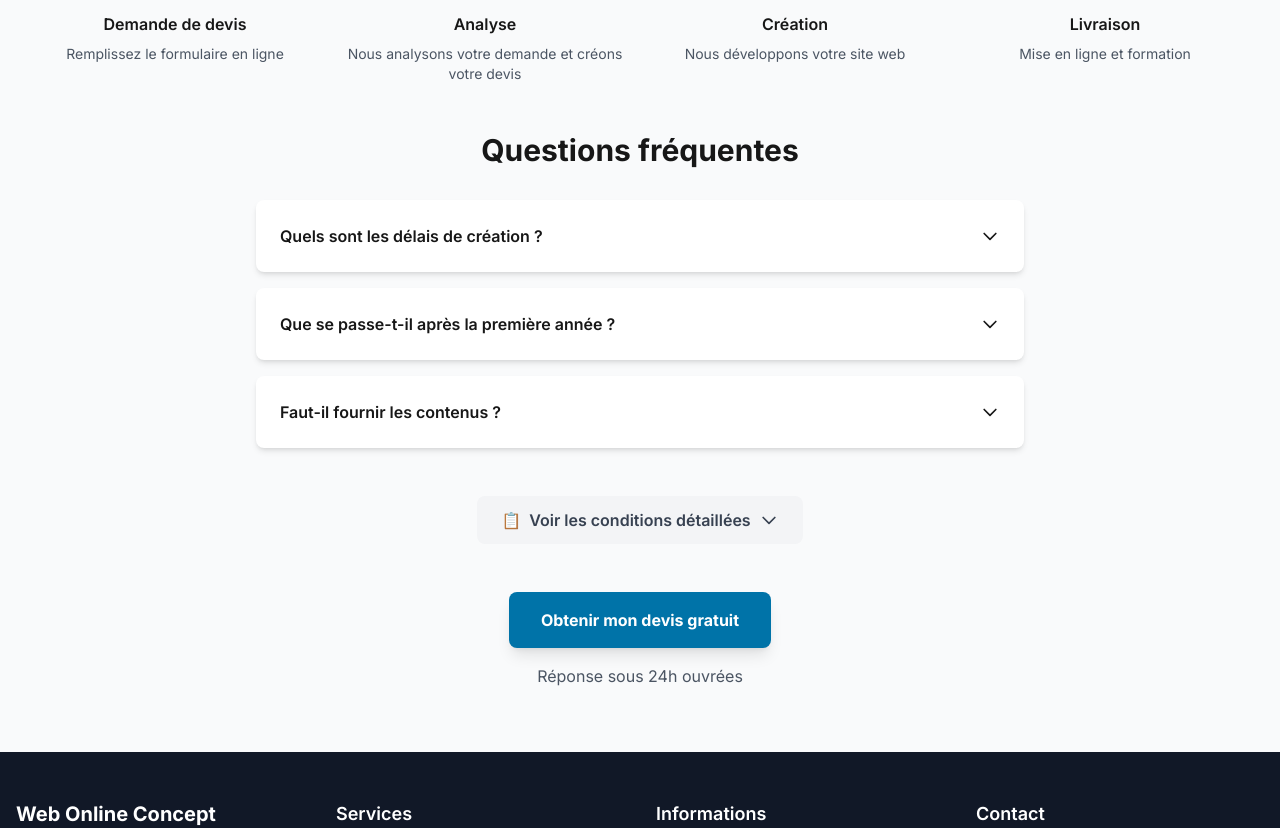
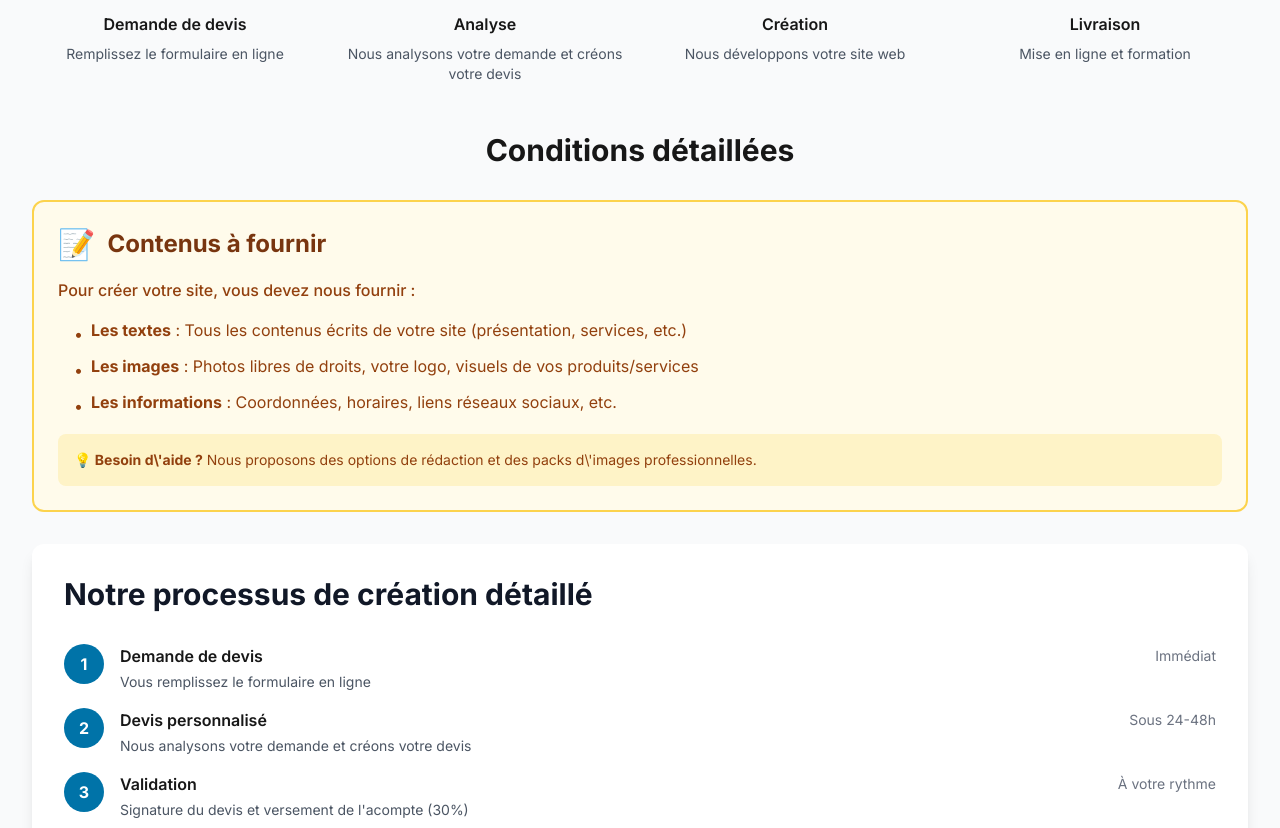
Before and after one commit to Web-Online-Concept/web-online-concept, a Next.js app: page /infos-tarifs in a window 1280 px wide. Shown: the part 1760-2588 px from the top of the page. Built offline with nearby package versions, Linux system fonts and the light colour scheme.

Commit message:
Update page.js

```diff
--- a/app/infos-tarifs/page.js
+++ b/app/infos-tarifs/page.js
@@ -1,5 +1,4 @@
 'use client'
-// Force redeploy - Version avec conditions
 
 import { useState, useEffect } from 'react'
 import Link from 'next/link'
@@ -8,7 +7,6 @@ export default function InfosTarifs() {
   const [tarifs, setTarifs] = useState(null)
   const [loading, setLoading] = useState(true)
   const [openSections, setOpenSections] = useState({})
-  const [showConditions, setShowConditions] = useState(false)
 
   useEffect(() => {
     fetch('/api/tarifs')
@@ -206,85 +204,10 @@ export default function InfosTarifs() {
             </div>
           </div>
 
-          {/* FAQ */}
-          <div className="mb-12">
-            <h2 className="text-3xl font-bold text-center mb-8">Questions fréquentes</h2>
-            <div className="max-w-3xl mx-auto space-y-4">
-              <div className="bg-white rounded-lg shadow-md p-6">
-                <button
-                  onClick={() => toggleSection('faq1')}
-                  className="w-full flex items-center justify-between text-left"
-                >
-                  <h3 className="font-semibold">Quels sont les délais de création ?</h3>
-                  <svg className={`w-5 h-5 transform transition-transform ${openSections.faq1 ? 'rotate-180' : ''}`} fill="none" stroke="currentColor" viewBox="0 0 24 24">
-                    <path strokeLinecap="round" strokeLinejoin="round" strokeWidth={2} d="M19 9l-7 7-7-7" />
-                  </svg>
-                </button>
-                {openSections.faq1 && (
-                  <p className="mt-4 text-gray-600">
-                    Comptez environ 2 à 3 semaines après réception de tous vos contenus (textes, images, logo).
-                  </p>
-                )}
-              </div>
+          {/* Section Conditions - Directement affichée */}
+          <div className="space-y-8">
+            <h2 className="text-3xl font-bold text-center mb-8">Conditions détaillées</h2>
 
-              <div className="bg-white rounded-lg shadow-md p-6">
-                <button
-                  onClick={() => toggleSection('faq2')}
-                  className="w-full flex items-center justify-between text-left"
-                >
-                  <h3 className="font-semibold">Que se passe-t-il après la première année ?</h3>
-                  <svg className={`w-5 h-5 transform transition-transform ${openSections.faq2 ? 'rotate-180' : ''}`} fill="none" stroke="currentColor" viewBox="0 0 24 24">
-                    <path strokeLinecap="round" strokeLinejoin="round" strokeWidth={2} d="M19 9l-7 7-7-7" />
-                  </svg>
-                </button>
-                {openSections.faq2 && (
-                  <p className="mt-4 text-gray-600">
-                    L\'hébergement et le nom de domaine sont à renouveler chaque année (120€/an). Vous restez propriétaire de votre site.
-                  </p>
-                )}
-              </div>
-
-              <div className="bg-white rounded-lg shadow-md p-6">
-                <button
-                  onClick={() => toggleSection('faq3')}
-                  className="w-full flex items-center justify-between text-left"
-                >
-                  <h3 className="font-semibold">Faut-il fournir les contenus ?</h3>
-                  <svg className={`w-5 h-5 transform transition-transform ${openSections.faq3 ? 'rotate-180' : ''}`} fill="none" stroke="currentColor" viewBox="0 0 24 24">
-                    <path strokeLinecap="round" strokeLinejoin="round" strokeWidth={2} d="M19 9l-7 7-7-7" />
-                  </svg>
-                </button>
-                {openSections.faq3 && (
-                  <p className="mt-4 text-gray-600">
-                    Oui, vous devez nous fournir les textes et images. Si besoin, nous proposons des options de rédaction et de création visuelle.
-                  </p>
-                )}
-              </div>
-            </div>
-          </div>
-
-          {/* Bouton Conditions */}
-          <div className="mb-12 text-center">
-            <button
-              onClick={() => setShowConditions(!showConditions)}
-              className="inline-flex items-center px-6 py-3 bg-gray-100 text-gray-700 font-semibold rounded-lg hover:bg-gray-200 transition-all"
-            >
-              <span className="mr-2">📋</span>
-              {showConditions ? 'Masquer les conditions' : 'Voir les conditions détaillées'}
-              <svg
-                className={`ml-2 w-5 h-5 transform transition-transform ${showConditions ? 'rotate-180' : ''}`}
-                fill="none"
-                stroke="currentColor"
-                viewBox="0 0 24 24"
-              >
-                <path strokeLinecap="round" strokeLinejoin="round" strokeWidth={2} d="M19 9l-7 7-7-7" />
-              </svg>
-            </button>
-          </div>
-
-          {/* Section Conditions */}
-          {showConditions && (
-            <div className="space-y-8 animate-fade-in">
             {/* Contenus à fournir */}
             <div className="bg-amber-50 rounded-xl p-6 border-2 border-amber-300">
               <h2 className="text-2xl font-bold text-amber-900 mb-4 flex items-center">
@@ -464,10 +387,9 @@ export default function InfosTarifs() {
               </ul>
             </div>
           </div>
-          )}
 
           {/* CTA Final */}
-          <div className="text-center">
+          <div className="text-center mt-12">
             <Link
               href="/demande-devis"
               className="inline-flex items-center px-8 py-4 bg-[#0073a8] text-white font-bold rounded-lg hover:bg-[#005580] transition-all transform hover:scale-105 shadow-lg"
```
Lines whose indentation alone changed are shown as unchanged.
